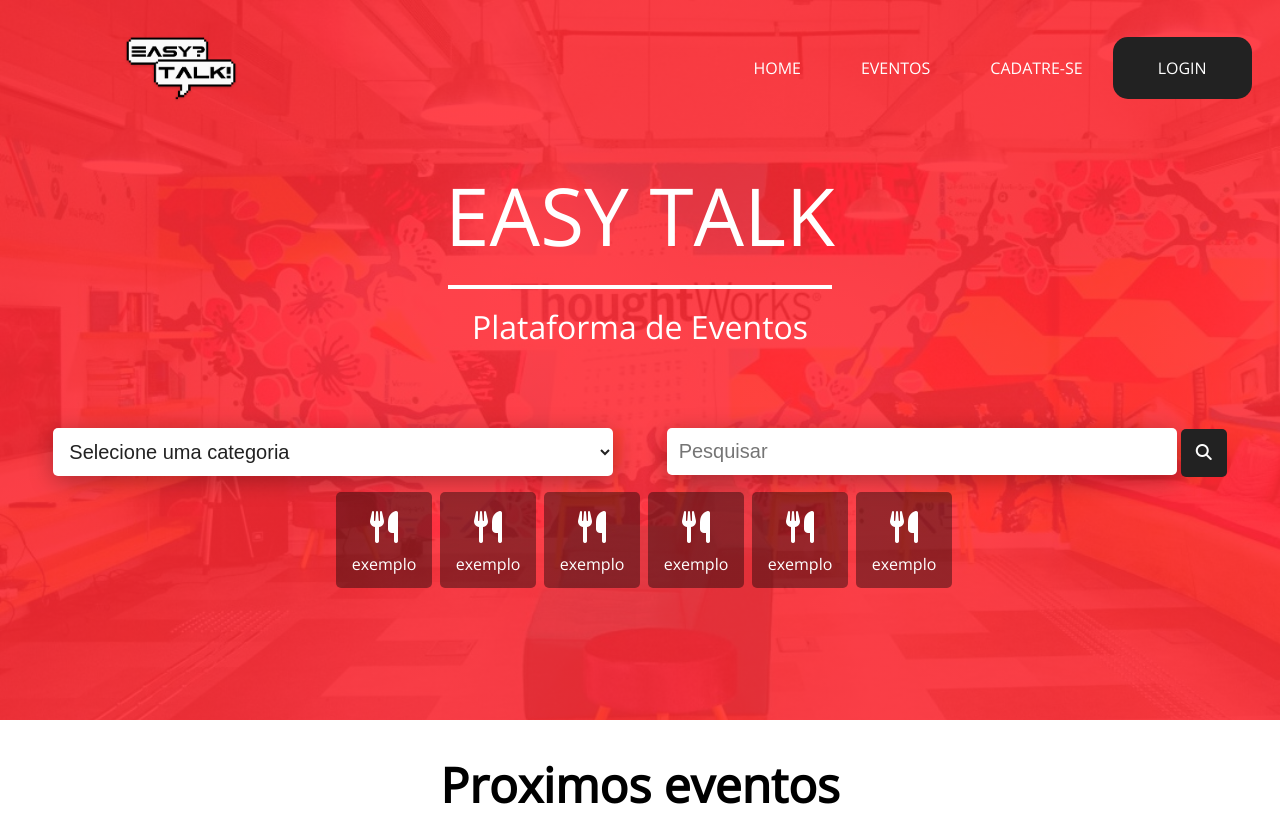
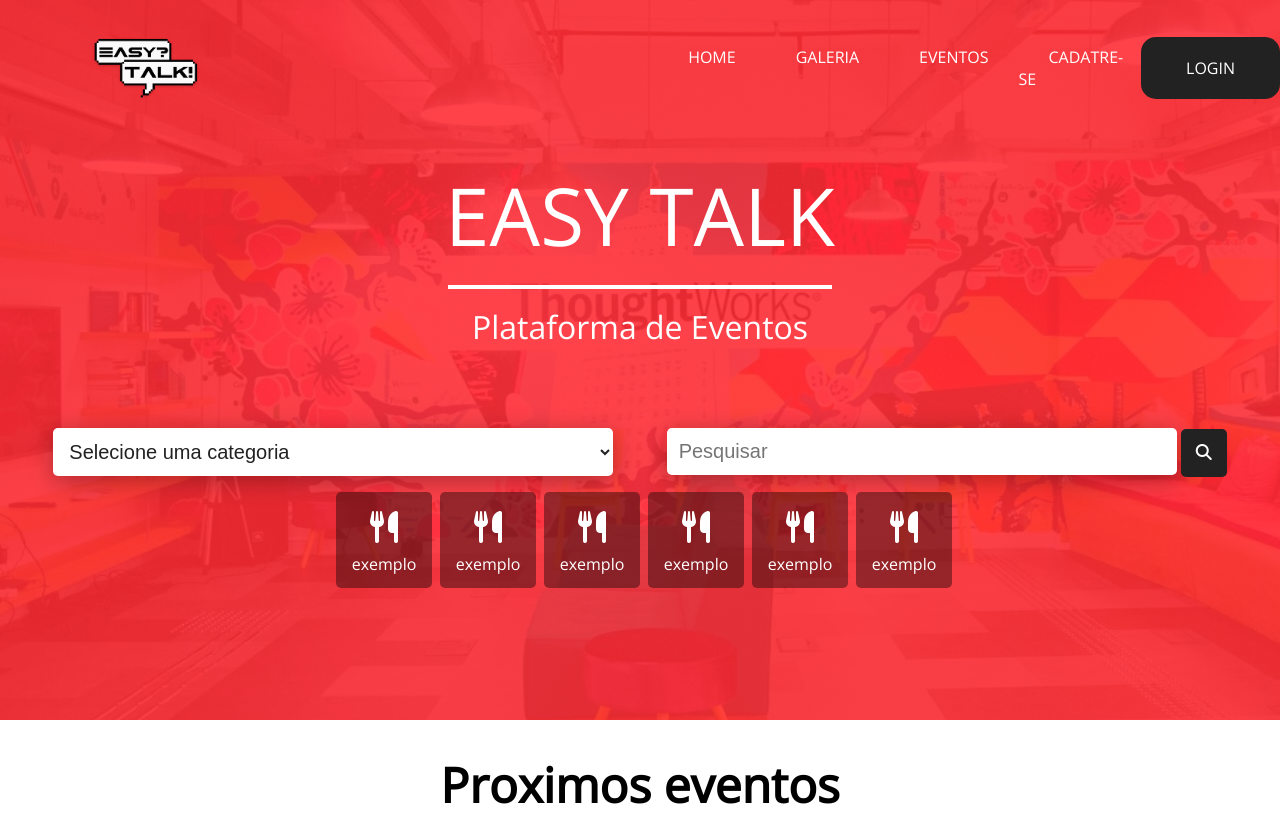
Before and after one commit to gmorae/Agenda-de-eventos, a plain HTML site: page index.html in a window 1280 px wide. Shown: the top 820 px of the page. Drawn offline with nearby package versions, Linux system fonts and the light colour scheme.

Commit message:
Menu alterado

```diff
--- a/index.html
+++ b/index.html
@@ -19,7 +19,8 @@
             </a>
             <ul class="flex">
                 <li><a class="teste " href="index.html ">Home</a></li>
-                <li><a class="teste " href=" eventos.html ">Eventos</a></li>
+                <li><a class="teste " href="galeria.html ">Galeria</a></li>
+                <li><a class="teste " href="eventos.html ">Eventos</a></li>
                 <li><a class="teste " href="cadastro.html ">Cadatre-se</a>
                 </li>
             </ul>
```
Also changed, not shown: esqueceuSenha.html (+3 -2 lines), eventos.html (+2 -1 lines), login.html (+1 -1 lines).
